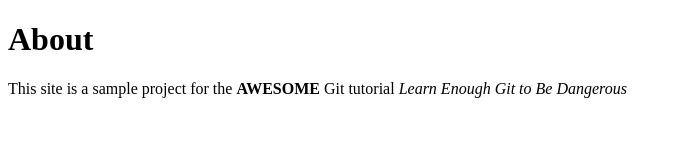
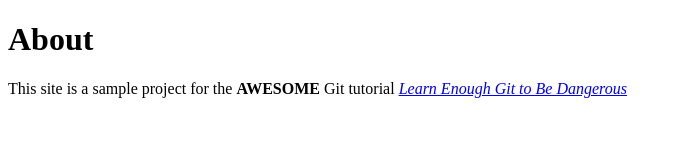
Before and after one commit to chamilton1317/website, a plain HTML site: page about.html in a window 1280 px wide. Shown: the whole page, without its empty margins (0-682 px from the left). Drawn offline with Linux system fonts and the light colour scheme.

Commit message:
Add link to tutorial page

```diff
--- a/about.html
+++ b/about.html
@@ -6,7 +6,7 @@
   <body>
     <h1>About</h1>
     <p>
-      This site is a sample project for the <strong>AWESOME</strong> Git tutorial <em>Learn Enough Git to Be Dangerous</em>
+      This site is a sample project for the <strong>AWESOME</strong> Git tutorial <a href="http://learnenough.com/git-tutorial"><em>Learn Enough Git to Be Dangerous</em>
     </p>
   </body>
 </html>
```
